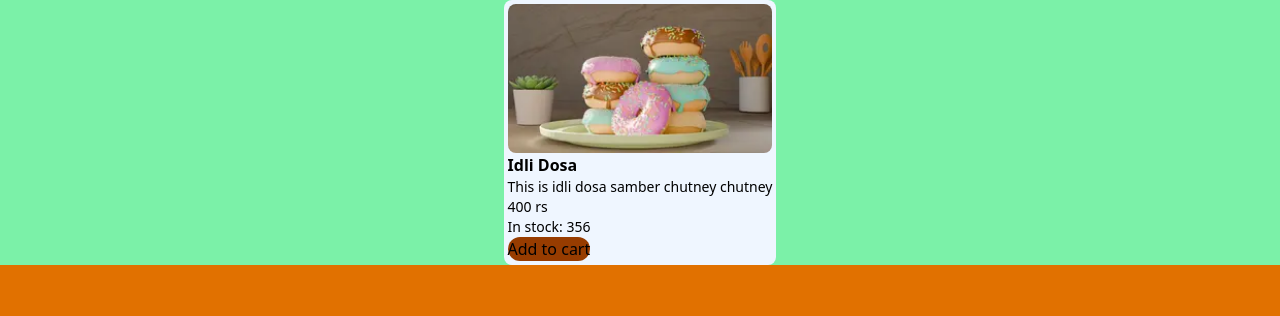
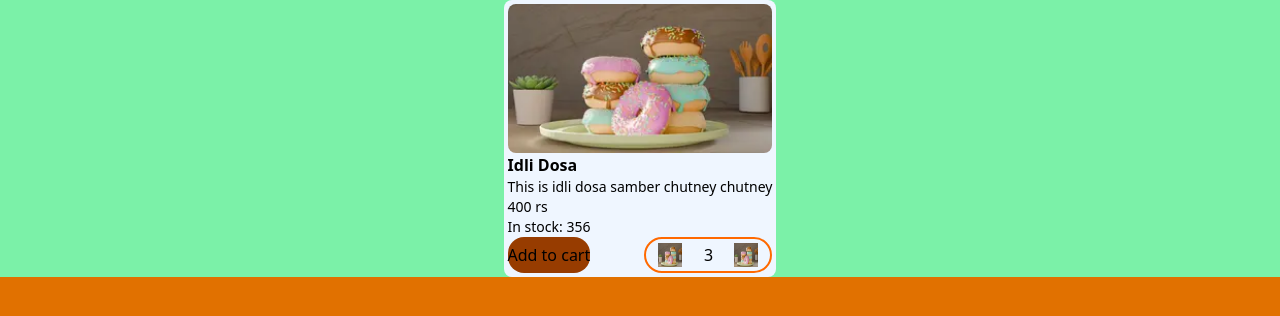
Before and after one commit to anshuGupta-cell/eCommerce-frontend-components, a website: page Item Card/index.html in a window 1280 px wide. Drawn offline with Linux system fonts and the light colour scheme.

Commit message:
updated item cart

```diff
--- a/Item Card/index.html
+++ b/Item Card/index.html
@@ -23,9 +23,16 @@
                     <p class="text-sm font-medium">400 rs</p>
                     <p class="text-sm">In stock: 356</p>
                 </ul>
-            </div><div class="button">
+            </div>
+            <div class="button flex justify-between ">
 
                 <button class="bg-amber-800 rounded-2xl ">Add to cart</button>
+                <ul
+                    class="flex justify-between items-center qty-box min-w-32 rounded-full border-2 border-orange-500 p-3 ">
+                    <img width="24px" class="" src="../profile_pic.webp" alt="">
+                    <p>3</p>
+                    <img width="24px" src="../profile_pic.webp" alt="">
+                </ul>
             </div>
         </div>
     </div>
--- a/Item Card/style.css
+++ b/Item Card/style.css
@@ -11,3 +11,15 @@
     py: 0.7rem 8.7rem;
 
 }
+
+.qty-box{
+    img{
+        aspect-ratio: 1/1;
+
+    }
+}
+
+.p-3{
+    padding: .25rem .75rem;
+
+}
```
Also changed, not shown: src/output.css.
